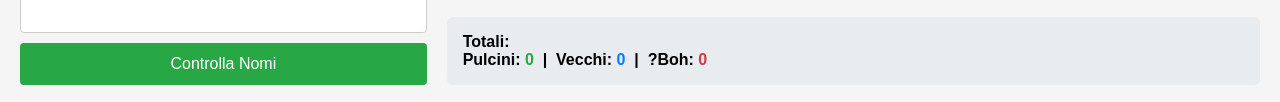
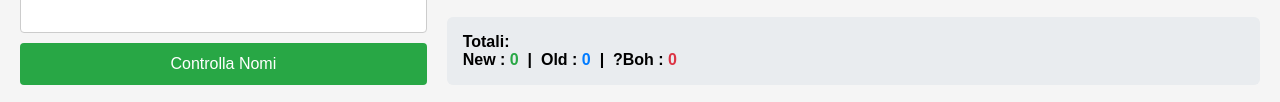
Before and after one commit to a231878-design/Controlla-nomi, a plain HTML site: page index.html in a window 1280 px wide. Both pictures are taken after a click on the button "Controlla Nomi". Shown: the part 695-797 px from the top of the page. Drawn offline with Linux system fonts and the light colour scheme.

Commit message:
Update index.html
spazio tra old e new

```diff
--- a/index.html
+++ b/index.html
@@ -198,9 +198,9 @@ background-color: #FFF2C9; /* grigio più marcato */
             document.getElementById("outputArea").innerHTML = html || "<em>Nessun nome inserito.</em>";
             document.getElementById("totals").innerHTML = `
                 <strong>Totali:</strong><br>
-                Pulcini: <span style="color:#28a745">${totalP}</span> &nbsp;|&nbsp;
-                Vecchi: <span style="color:#007bff">${totalV}</span> &nbsp;|&nbsp;
-                ?Boh: <span style="color:#dc3545">${totalUnknown}</span>
+                New   : <span style="color:#28a745">${totalP}</span> &nbsp;|&nbsp;
+                Old   : <span style="color:#007bff">${totalV}</span> &nbsp;|&nbsp;
+                ?Boh  : <span style="color:#dc3545">${totalUnknown}</span>
             `;
         }
     </script>
```
